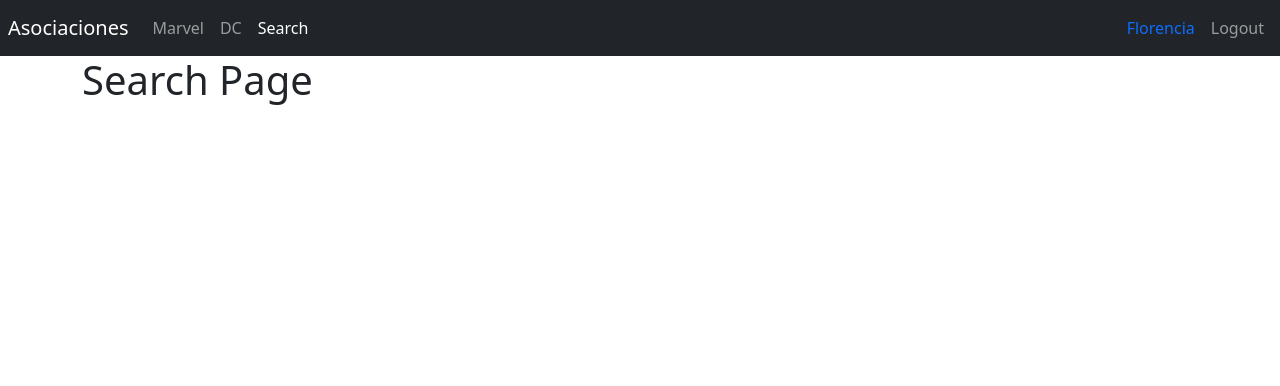
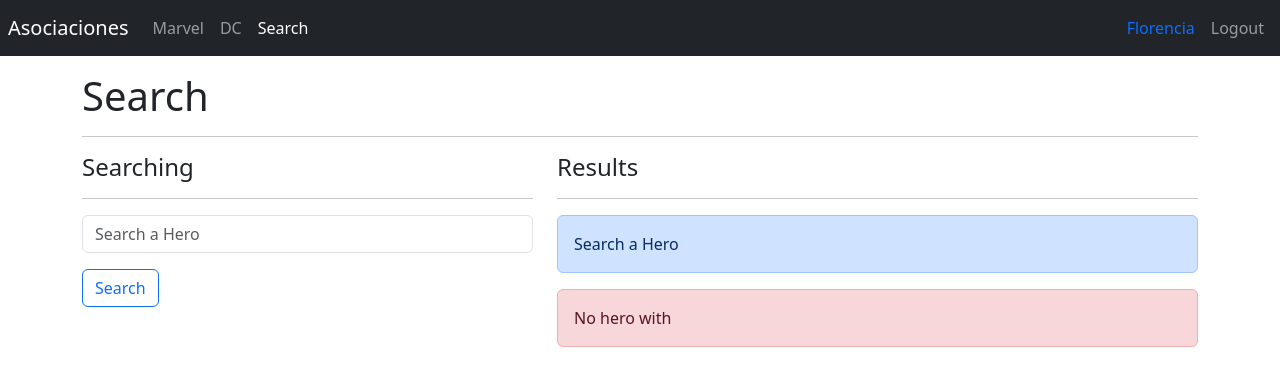
Before and after one commit to florluzduarte/heroes-app, a React (Vite) app: page /search in a window 1280 px wide. Shown: the top 386 px of the page. Built offline with nearby package versions, Linux system fonts and the light colour scheme.

Commit message:
Add query-string dependency, Update SearchPage and Add useForm hook

```diff
--- a/package.json
+++ b/package.json
@@ -11,6 +11,7 @@
   },
   "dependencies": {
     "prop-types": "^15.8.1",
+    "query-string": "^8.1.0",
     "react": "^18.2.0",
     "react-dom": "^18.2.0",
     "react-router-dom": "^6.14.2"
--- a/src/heroes/components/HeroCard.jsx
+++ b/src/heroes/components/HeroCard.jsx
@@ -40,7 +40,6 @@
 HeroCard.propTypes = {
   id: PropTypes.string.isRequired,
   superhero: PropTypes.string.isRequired,
-  //   publisher: PropTypes.string.isRequired,
   alter_ego: PropTypes.string.isRequired,
   first_appearance: PropTypes.string.isRequired,
   characters: PropTypes.string.isRequired,
--- a/src/heroes/pages/SearchPage.jsx
+++ b/src/heroes/pages/SearchPage.jsx
@@ -1,7 +1,61 @@
+//Libraries
+import { useLocation, useNavigate } from "react-router-dom";
+import queryString from "query-string";
+
+//Components
+// import { HeroCard } from "../components";
+
+//Hooks
+import { useForm } from "../../hooks/useForm";
+
 export const SearchPage = () => {
+  const navigate = useNavigate();
+  const location = useLocation();
+
+  const { q = "" } = queryString.parse(location.search);
+
+  const { searchText, handleFormChange, handleFormReset } = useForm({
+    searchText: "",
+  });
+
+  const handleSearchSubmit = (event) => {
+    event.preventDefault();
+    if (searchText.trim().length <= 1) return;
+    navigate(`?q=${searchText}`);
+    handleFormReset();
+  };
+
   return (
-    <>
-      <h1>Search Page</h1>
-    </>
+    <div className="mt-3">
+      <h1>Search</h1>
+      <hr />
+      <div className="row">
+        <div className="col-5">
+          <h4>Searching</h4>
+          <hr />
+          <form onSubmit={handleSearchSubmit}>
+            <input
+              type="text"
+              placeholder="Search a Hero"
+              className="form-control"
+              name="searchText"
+              autoComplete="off"
+              value={searchText}
+              onChange={handleFormChange}
+            />
+            <button className="btn btn-outline-primary mt-3">Search</button>
+          </form>
+        </div>
+        <div className="col-7">
+          <h4>Results</h4>
+          <hr />
+          <div className="alert alert-primary">Search a Hero</div>
+          <div className="alert alert-danger">
+            No hero with <span className="fw-bold">{q}</span>
+          </div>
+          {/* <HeroCard /> */}
+        </div>
+      </div>
+    </div>
   );
 };
--- /dev/null
+++ b/src/hooks/useForm.js
@@ -0,0 +1,24 @@
+import { useState } from "react";
+
+export const useForm = (initialForm = {}) => {
+  const [formState, setFormState] = useState(initialForm);
+
+  const handleFormChange = ({ target }) => {
+    const { value, name } = target;
+    setFormState({
+      ...formState,
+      [name]: value,
+    });
+  };
+
+  const handleFormReset = () => {
+    setFormState(initialForm);
+  };
+
+  return {
+    ...formState,
+    formState,
+    handleFormChange,
+    handleFormReset,
+  };
+};
```
Also changed, not shown: 1 other file (tests, documents, lock files or other folders).
